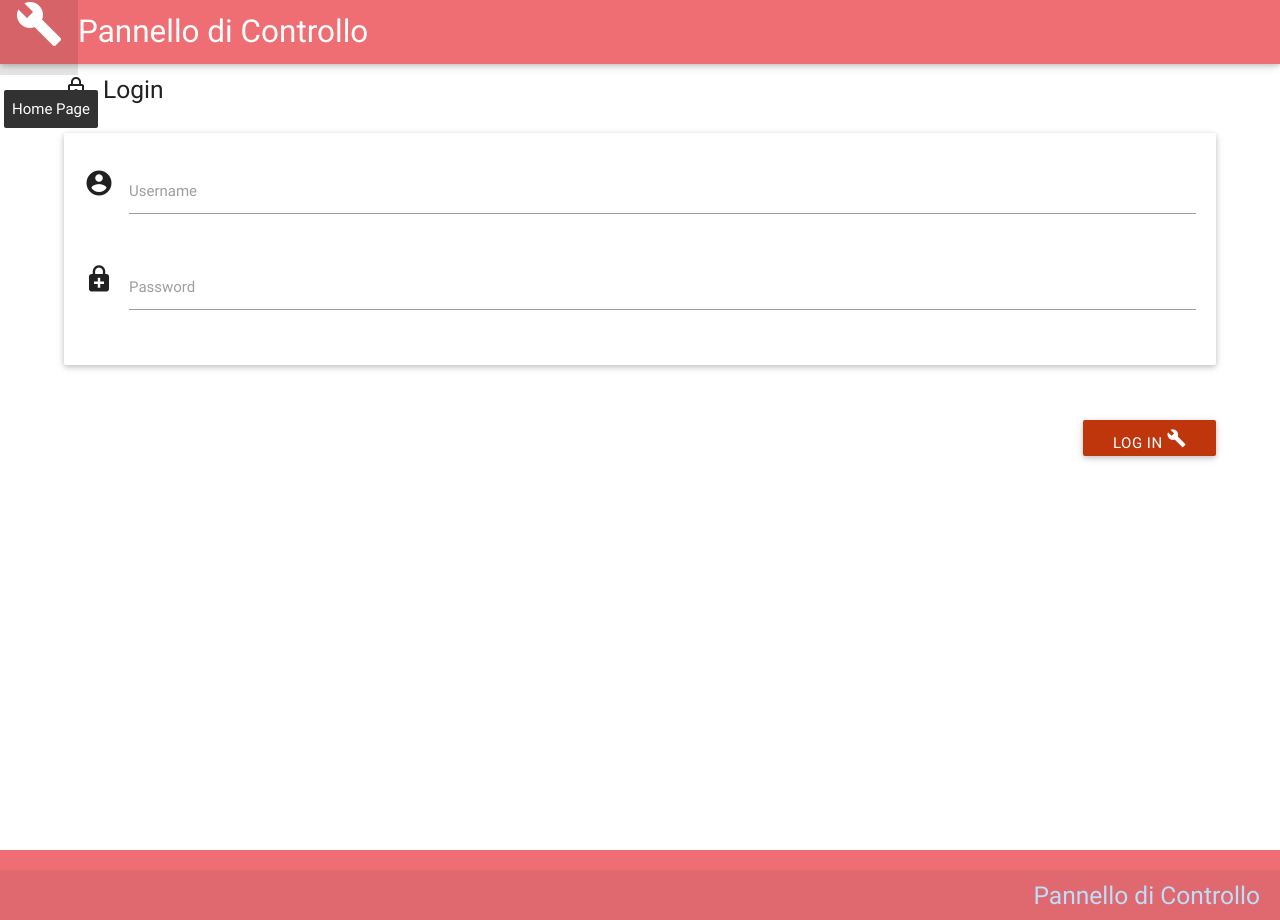
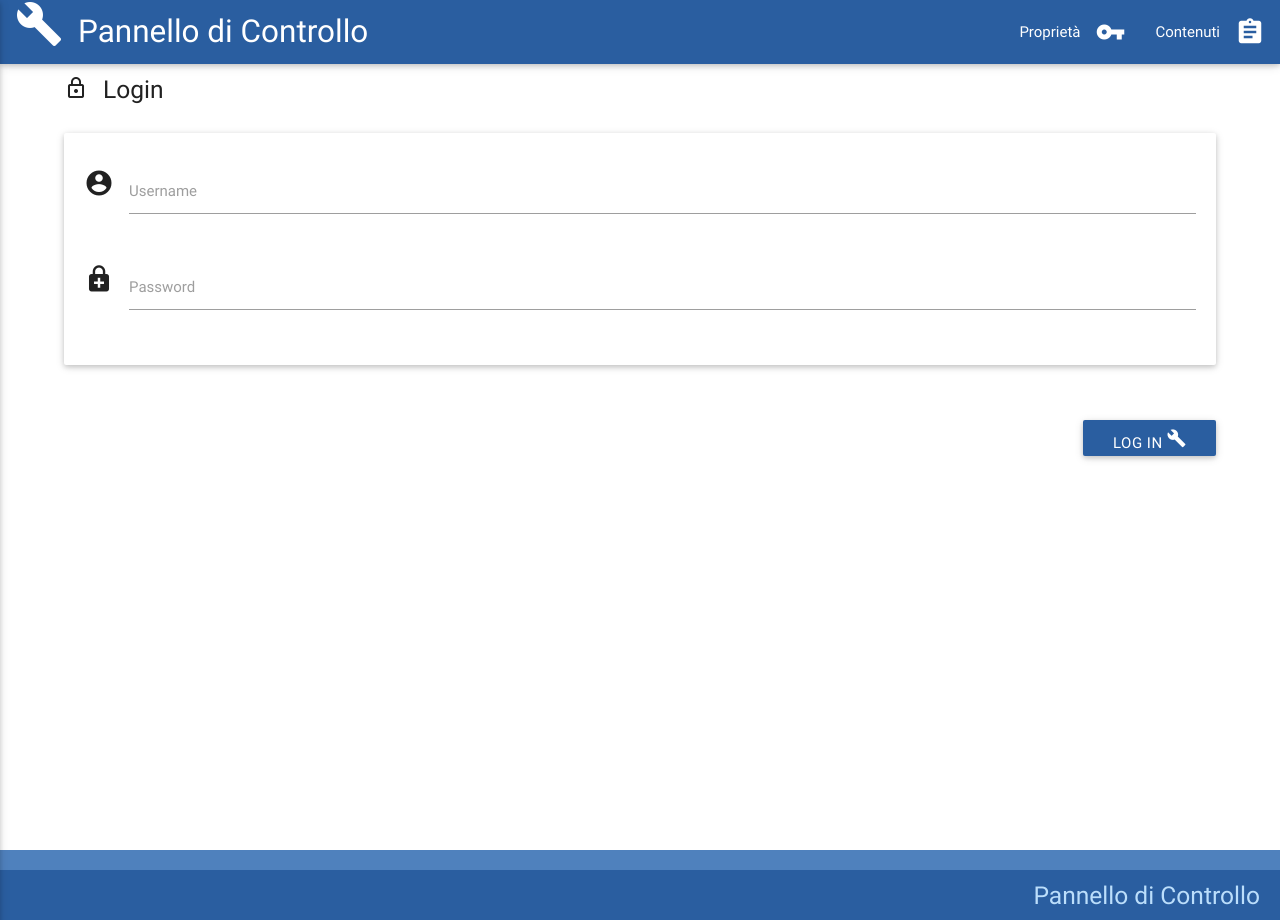
Before and after one commit to paserv/ernesto, a PHP site: page /admin/index.php in a window 1280 px wide. Run offline with PHP 8.4, Linux system fonts and the light colour scheme.

Commit message:
colori ed icone

```diff
--- a/ConsulenzaLegale/admin/footer.php
+++ b/ConsulenzaLegale/admin/footer.php
@@ -1,5 +1,5 @@
-<footer class="page-footer">
-	<div class="footer-copyright container-footer" style="padding:0 20px 0 20px">
+<footer class="page-footer" style="background-color: #4F81BD">
+	<div class="footer-copyright container-footer" style="padding:0 20px 0 20px;background-color: #2A5EA0">
 			<div class="blue-text text-lighten-4 right"><h5>Pannello di Controllo</h5></div>
 		</div>
 </footer>
--- a/ConsulenzaLegale/admin/header.php
+++ b/ConsulenzaLegale/admin/header.php
@@ -1,12 +1,28 @@
 <header>
 <div class="navbar-fixed">
 	<nav>
-		<div class="nav-wrapper">
+		<div class="nav-wrapper" style="background-color: #2A5EA0">
+			<a href="#" data-activates="mobile-demo" class="button-collapse"><i class="material-icons">menu</i></a>
 			<ul class="left hide-on-med-and-down">
-				<li><a class="tooltipped" data-position="bottom" data-delay="100" data-tooltip="Home Page" href="index.php" ><img src="../public/img/logo_admin_white_pic.png"></a></li>
+				<li><a class="tooltipped" data-position="bottom" data-delay="100" data-tooltip="Admin Page" href="index.php" ><img src="../public/img/logo_admin_white_pic.png"></a></li>
 			</ul>
 			<a href="#" class="brand-logo">Pannello di Controllo</a>
+			<ul class="right hide-on-med-and-down">
+				<li><a href="properties.php"><i class="material-icons right">vpn_key</i>Propriet&agrave;</a></li>
+				<li><a href="content.php"><i class="material-icons right">assignment</i>Contenuti</a></li>
+			</ul>
+			<ul class="side-nav" id="mobile-demo">
+		        <li><a class="waves-effect waves-light" href="index.php"><img class="header-img right" style="margin-top: 15px;" src="../public/img/logo_black_pic.png">Home</a></li>
+		        <li class="divider"></li>
+				<li><a class="waves-effect waves-light" href="who.php"><i class="material-icons right">vpn_key</i>Propriet&agrave;</a></li>
+		        <li><a class="waves-effect waves-light" href="service.php"><i class="material-icons right">assignment</i>Contenuti</a></li>
+		    </ul>
 		</div>
 	</nav>
 </div>
+<script>
+$(document).ready(function(){
+	$(".button-collapse").sideNav();
+});
+</script>
 </header>
--- a/ConsulenzaLegale/admin/index.php
+++ b/ConsulenzaLegale/admin/index.php
@@ -53,11 +53,21 @@
 			<div class="col s12"><h5>Opzioni Disponibili<i class="material-icons prefix left">lock_open</i></i></h5></div>
 		</div>
 		<div class="card-panel">
+		<div class="row center" style="margin-top:50px">
+			<div class="col s12 m6 l6 center">
+				<a href="properties.php"><i class="material-icons" style="font-size:90px">vpn_key</i></a>
+				<a href="properties.php"><h5 class="deep-orange-text text-darken-4">Modifica le propriet&agrave; del sito</h5></a>
+			</div>
+			<div class="col s12 m6 l6 center">
+				<a href="content.php"><img alt="Contenuti" src="../public/img/content.png"></a>
+				<a href="content.php"><h5 class="deep-orange-text text-darken-4">Modifica i contenuti del sito</h5></a>
+			</div>
+		</div>
 		</div>
 		<div class="row">
 			<div class="input-field col s12 m12 l12">
-				<form>
-					<button style="margin-top:25px;" class="btn waves-effect waves-light deep-orange darken-4 right" type="submit" name="register_button">Exit
+				<form class="col s12" name="loginForm" action="index.php" method="post">
+					<button style="margin-top:25px;background-color:#2A5EA0" class="btn waves-effect waves-light right" type="submit" name="register_button">Exit
 					<i class="material-icons">exit_to_app</i>
 					</button>
 				</form>
@@ -86,7 +96,7 @@
 			</div>
 			<div class="row">
 				<div class="input-field col s12 m12 l12">
-					<button style="margin-top:25px;" class="btn waves-effect waves-light deep-orange darken-4 right" type="submit" name="register_button">Log In
+					<button style="margin-top:25px;background-color:#2A5EA0" class="btn waves-effect waves-light right" type="submit" name="register_button">Log In
 						<i class="material-icons">build</i>
 					</button>
 				</div>
--- a/ConsulenzaLegale/footer.php
+++ b/ConsulenzaLegale/footer.php
@@ -1,5 +1,5 @@
-<footer class="page-footer">
-	<div class="footer-copyright container-footer" style="padding:0 20px 0 20px">
+<footer class="page-footer" style="background-color: #4F81BD">
+	<div class="footer-copyright container-footer" style="padding:0 20px 0 20px;background-color: #2A5EA0">
 			<div class="blue-text text-lighten-4 right"><h5>Ricorso Verbali C.d.S.</h5></div>
 		</div>
 </footer>
--- a/ConsulenzaLegale/header.php
+++ b/ConsulenzaLegale/header.php
@@ -2,7 +2,7 @@
 <?php include_once("analyticstracking.php") ?>
 <div class="navbar-fixed">
 	<nav>
-		<div class="nav-wrapper">
+		<div class="nav-wrapper" style="background-color: #2A5EA0">
 			<a href="#" data-activates="mobile-demo" class="button-collapse"><i class="material-icons">menu</i></a>
 			<ul class="left hide-on-med-and-down">
 				<li><a class="tooltipped" data-position="bottom" data-delay="100" data-tooltip="Home Page" href="index.php" ><img src="public/img/logo_white_pic.png"></a></li>
--- a/ConsulenzaLegale/public/css/site.css
+++ b/ConsulenzaLegale/public/css/site.css
@@ -44,3 +44,15 @@
   /* Support for IE. */
   font-feature-settings: 'liga';
 }
+
+.golden-text {
+	color: #9D8E6D;
+}
+
+.blu-text {
+    color: #2A5EA0;
+}
+
+.blu-background {
+    background-color: #2A5EA0;
+}
```
Also changed, not shown: ConsulenzaLegale/index.php (+7 -7 lines), ConsulenzaLegale/send.php (+4 -4 lines), ConsulenzaLegale/public/img/contact.png, ConsulenzaLegale/public/img/logo.png, ConsulenzaLegale/public/img/send.png, ConsulenzaLegale/public/img/service.png, ConsulenzaLegale/public/img/who.png, 1 other file.
